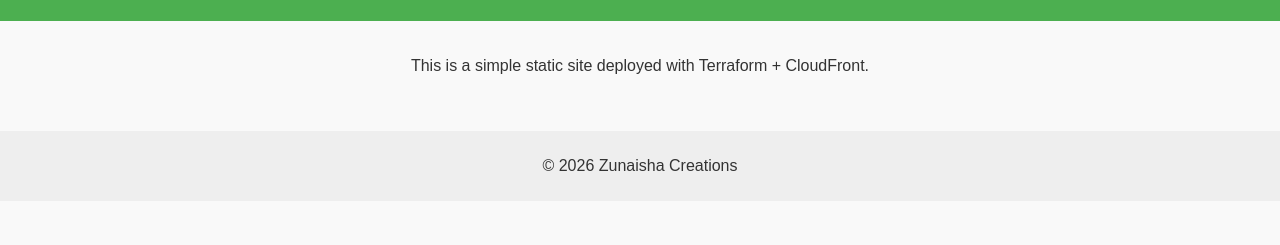
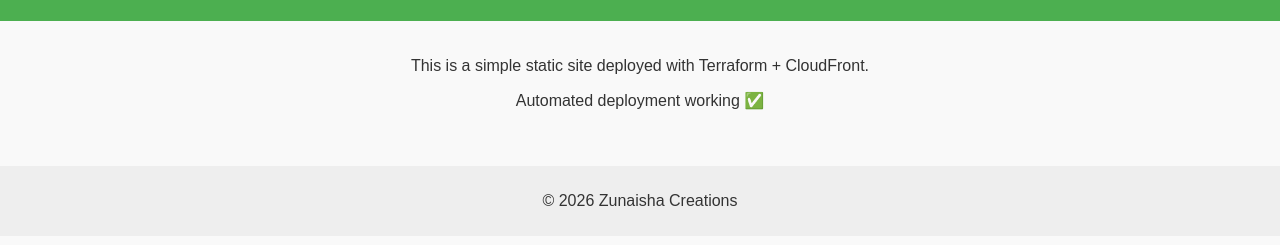
Before and after one commit to zitayyab17-afk/zunaisha-terraform-website, a plain HTML site: page test-site/index.html in a window 1280 px wide. Shown: the part 117-362 px from the top of the page. Drawn offline with Linux system fonts and the light colour scheme.

Commit message:
test automated deployment

```diff
--- a/test-site/index.html
+++ b/test-site/index.html
@@ -12,6 +12,8 @@
     </header>
     <main>
         <p>This is a simple static site deployed with Terraform + CloudFront.</p>
+        <p>Automated deployment working ✅</p>
+
     </main>
     <footer>
         <p>&copy; 2026 Zunaisha Creations</p>
```
